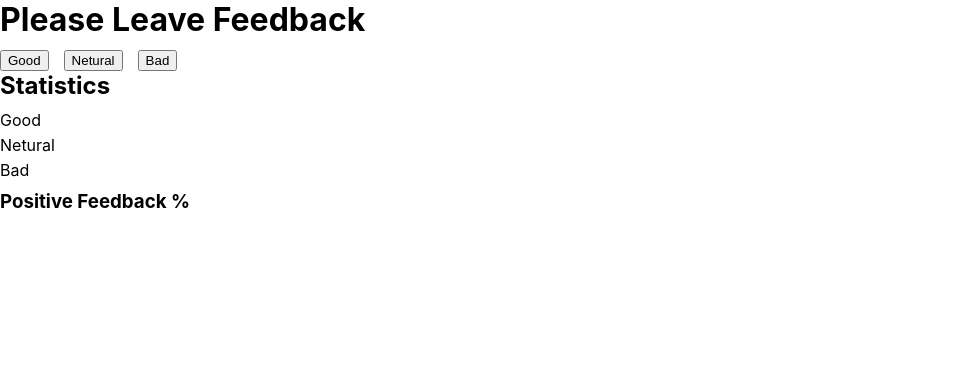
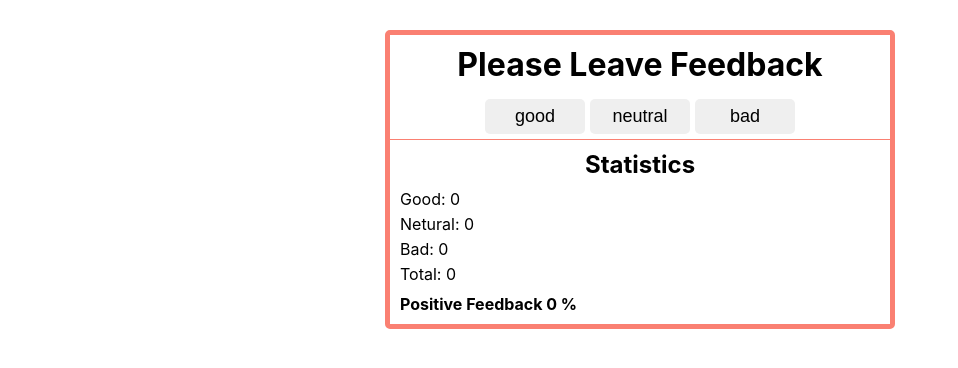
Before and after one commit to Vovkulaka21/goit-react-hw-02-feedback, a React (Create React App) app: page / in a window 1280 px wide. Shown: the top 368 px of the page, without its empty margins (0-958 px from the left). Built offline with nearby package versions, Linux system fonts and the light colour scheme.

Commit message:
Functional

```diff
--- a/src/components/App.jsx
+++ b/src/components/App.jsx
@@ -1,4 +1,5 @@
 import Feedback from './Feedback/Feedback';
+
 
 export const App = () => {
   return (
--- a/src/components/Feedback/Feedback.jsx
+++ b/src/components/Feedback/Feedback.jsx
@@ -3,34 +3,72 @@ import css from './Feedback.module.css';
 import { Component } from 'react';
 
 class Feedback extends Component {
+  static feedbackOptions = ['good', 'neutral', 'bad'];
+
   state = {
     good: 0,
     neutral: 0,
     bad: 0,
   };
 
+  countTotalFeedback() {
+    const { good, neutral, bad } = this.state;
+
+    const total = good + neutral + bad;
+
+    return total;
+  }
+
+  countPositiveFeedbackPercentage(goodfeedback) {
+    const total = this.countTotalFeedback();
+
+    if (!total) {
+      return 0;
+    }
+
+    const procent = (total * goodfeedback) / 100;
+
+    return procent;
+  }
+
+  yourFeedback(reaction) {
+    this.setState(prevState => {
+      return {
+        [reaction]: prevState[reaction] + 1,
+      };
+    });
+  }
+
   render() {
+    const { good, neutral, bad } = this.state;
+
+    const optionButton = Feedback.feedbackOptions.map(option => (
+      <button
+        onClick={() => this.yourFeedback(option)}
+        key={option}
+        className={css.button}
+      >
+        {option}
+      </button>
+    ));
+
+    const procent = this.countPositiveFeedbackPercentage(good);
+
+    const total = this.countTotalFeedback();
+
     return (
-      <div>
-        <h1>Please Leave Feedback</h1>
-        <ul className={css.list}>
-          <li>
-            <button type='submit' className={css.button}>Good</button>
-          </li>
-          <li>
-            <button type='submit' className={css.button}>Netural</button>
-          </li>
-          <li>
-            <button type='submit' className={css.button}>Bad</button>
-          </li>
+      <div className={css.box}>
+        <h1 className={css.feedbacktitle}>Please Leave Feedback</h1>
+        <div className={css.feedbackblock}>{optionButton}</div>
+
+        <h2 className={css.titlestat}>Statistics</h2>
+        <ul className={css.resultlist}>
+          <li>Good: {good}</li>
+          <li>Netural: {neutral}</li>
+          <li>Bad: {bad}</li>
+          <li>Total: {total}</li>
         </ul>
-        <h2>Statistics</h2>
-        <ul className={css.resultlist}>
-          <li>Good</li>
-          <li>Netural</li>
-          <li>Bad</li>
-        </ul>
-        <h3 className={css.result}>Positive Feedback %</h3>
+        <p className={css.result}>Positive Feedback {procent} %</p>
       </div>
     );
   }
--- a/src/components/Feedback/Feedback.module.css
+++ b/src/components/Feedback/Feedback.module.css
@@ -1,17 +1,51 @@
-.list {
+.box {
+  width: 500px;
+  margin: 30px auto;
+  border: solid 5px salmon;
+  border-radius: 5px;
+}
+.feedbacktitle {
+  text-align: center;
   margin-top: 10px;
+}
+.titlestat {
+  text-align: center;
+  margin-top: 10px;
+}
+.feedbackblock {
   display: flex;
-    gap: 15px;
+  justify-content: center;
+  gap: 5px;
+  margin-top: 10px;
+  padding-bottom: 5px;
+  border-bottom: solid 1px salmon;
 }
 .resultlist {
   margin-top: 10px;
+  padding-left: 10px;
   display: flex;
   flex-direction: column;
   gap: 5px;
 }
 .button {
+  width: 100px;
+  padding: 5px;
+  font-size: large;
+  line-height: 25px;
+  border: none;
+  border-radius: 5px;
+  margin-top: 5px;
   cursor: pointer;
+  transition: color 250ms cubic-bezier(0.4, 0, 0.2, 1),
+    background-color 250ms cubic-bezier(0.4, 0, 0.2, 1),
+    box-shadow 250ms cubic-bezier(0.4, 0, 0.2, 1);
+}
+.button:hover {
+  background-color: aquamarine;
 }
 .result {
+  font-weight: bold;
   margin-top: 10px;
+  margin-bottom: 10px;
+  padding-left: 10px;
 }
```
Also changed, not shown: public/index.html (line endings or trailing spaces), src/index.js (line endings or trailing spaces). Lines whose indentation alone changed are shown as unchanged.
